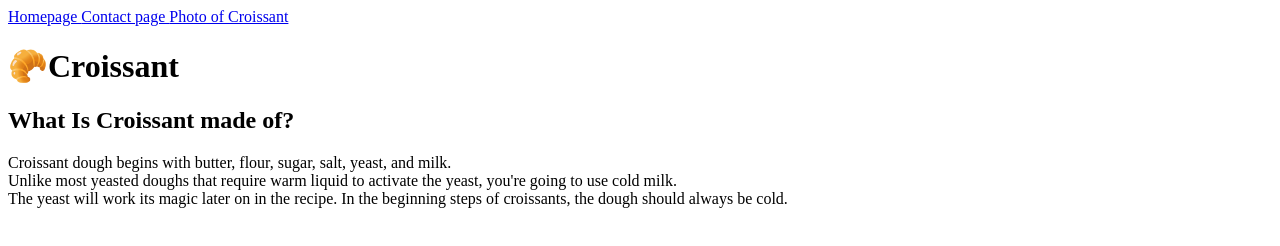
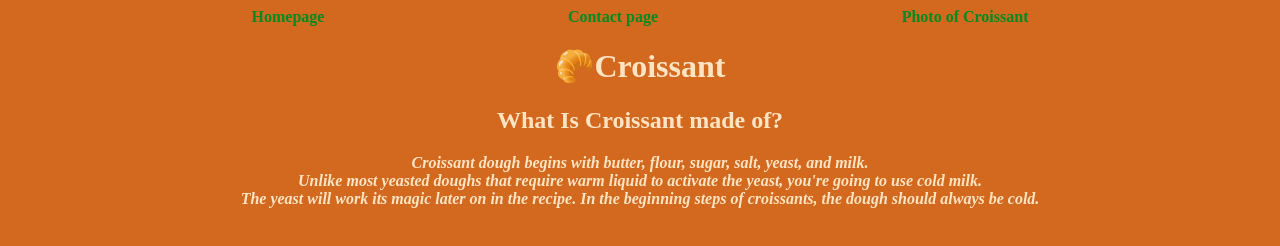
Before and after one commit to LindokuhleYende/croissant, a plain HTML site: page index.html in a window 1280 px wide. Drawn offline with Linux system fonts and the light colour scheme.

Commit message:
updated css

```diff
--- a/src/styles.css
+++ b/src/styles.css
@@ -1,3 +1,28 @@
+h1,h2,h4{
+    text-align: center;
+}
+p{
+text-align: center;
+font-style: italic;
+font-weight: bold;
+}
+body{
+    background-color:chocolate;
+    color:bisque
+}
+nav{
+    display: flex;
+    justify-content: space-evenly;
+}
+a{
+    color: rgb(0, 139, 35);
+    font-weight: bolder;
+    text-decoration: none;
+}
+.img{
+    width: 450px;
+    height:auto;
     display: block;
     margin: 0 auto;
+    border-radius: 10%;
 }
```
Also changed, not shown: photo.html (+2 -0 lines).
